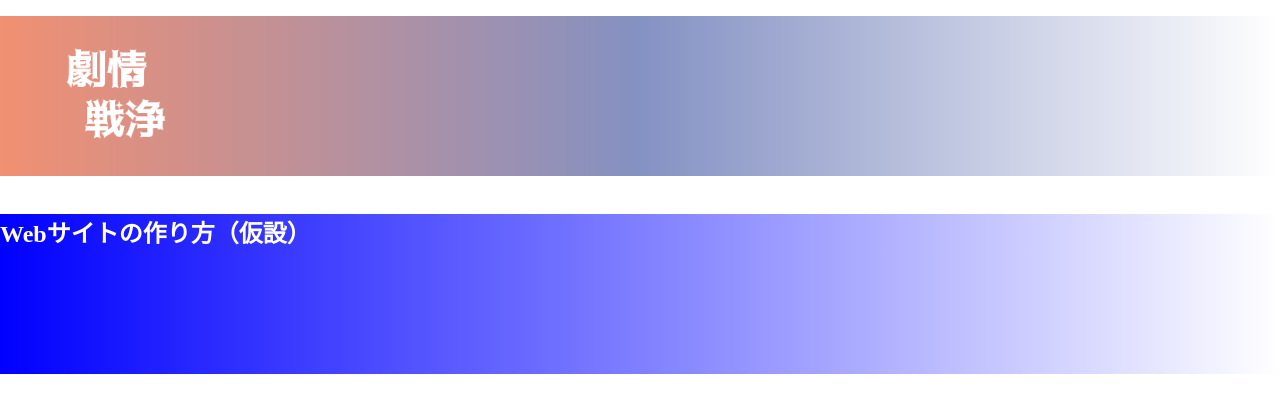
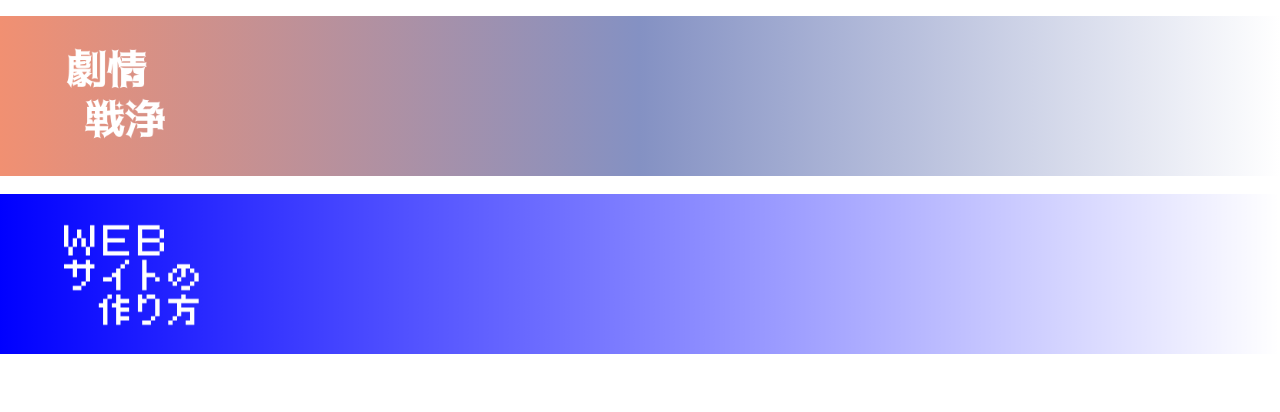
Before and after one commit to uni82b1/mysite, a plain HTML site: page index.html in a window 1280 px wide. Drawn offline with Linux system fonts and the light colour scheme.

Commit message:
Add files via upload

```diff
--- a/index.html
+++ b/index.html
@@ -23,7 +23,8 @@
         <a href="Webサイトの作り方.html" style="text-decoration: none;">
             <div style="height: 10rem;
                         background: linear-gradient(to right, #0000ff, transparent);">
-            <h2 style="color: #ffffff;">Webサイトの作り方（仮設）</h2>
+                <img src="images/icon_HtMW2.PNG"
+                    style="position: absolute; height: 6.5rem; margin-top: 0.32rem;"/>
             </div>
         </a>
 
```
Also changed, not shown: images/icon_HtMW1.PNG (added), images/icon_HtMW2.PNG (added).
